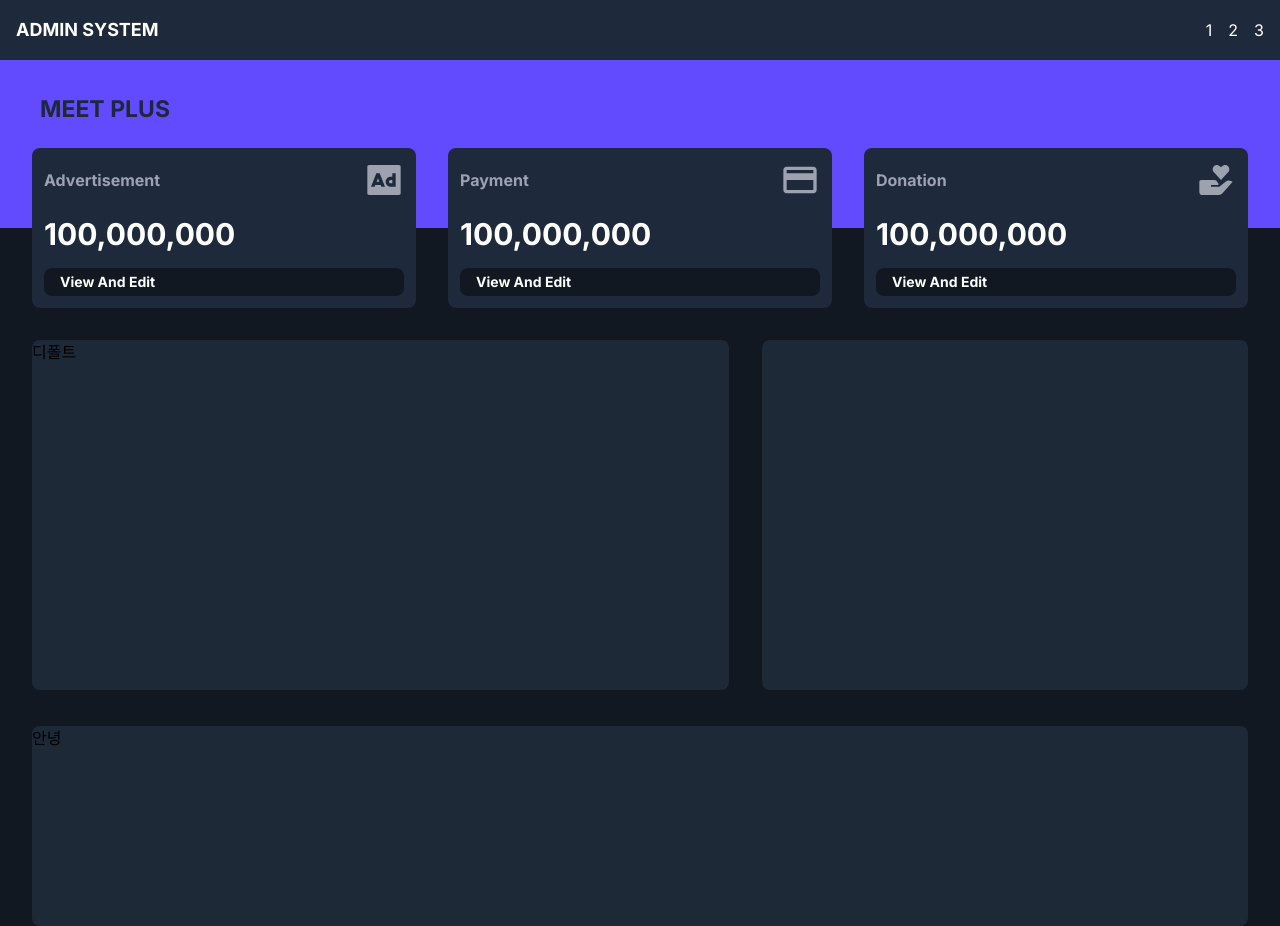
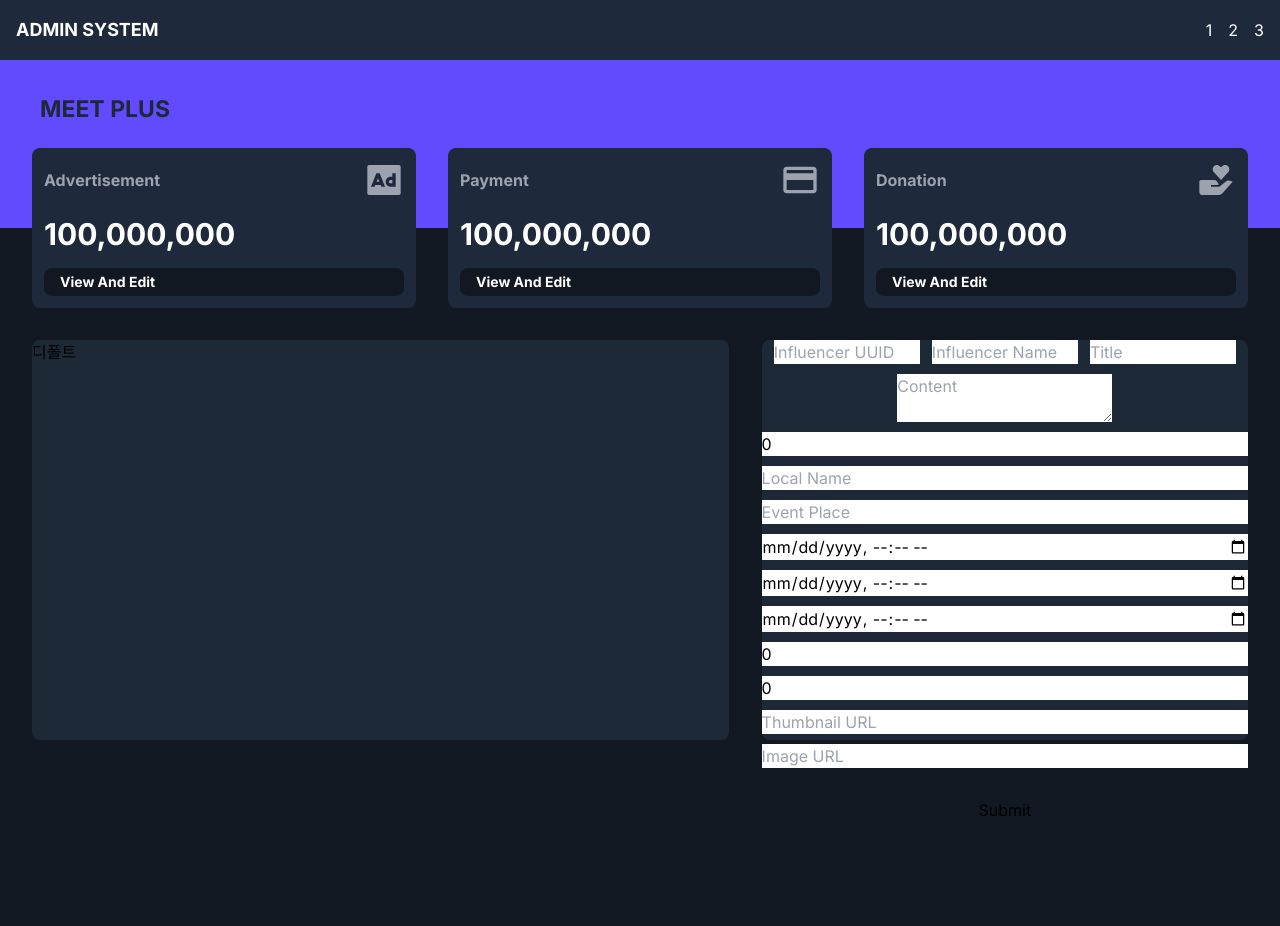
Before and after one commit to 3-RACEHORSE/FE_Admin, a Next.js app: page / in a window 1280 px wide. After the commit the page ends 822 px from the top, so only its background shows below. Built offline with nearby package versions, Linux system fonts and the light colour scheme.

Commit message:
feat: 게시글 작성 입력값 템플릿 적용 (#5)

```diff
--- a/src/app/(afterLogin)/@post/page.tsx
+++ b/src/app/(afterLogin)/@post/page.tsx
@@ -1,8 +1,9 @@
+import Post from "@/components/pages/Post";
+
 export default function Page() {
   return (
-    <div
-      className=" h-full rounded-lg bg-[#1e2938]"
-      style={{ width: "40%" }}
-    ></div>
+    <div className=" h-full rounded-lg bg-[#1e2938]" style={{ width: "40%" }}>
+      <Post />
+    </div>
   );
 }
--- a/src/app/(afterLogin)/@write/page.tsx
+++ /dev/null
@@ -1,9 +0,0 @@
-import Write from "@/components/pages/Write";
-
-export default function Page() {
-  return (
-    <div className=" h-full rounded-lg bg-[#1e2938]" style={{ width: "100%" }}>
-      <Write />
-    </div>
-  );
-}
--- a/src/app/(afterLogin)/layout.tsx
+++ b/src/app/(afterLogin)/layout.tsx
@@ -17,17 +17,15 @@ export default function Layout({
       {children}
       <div
         className="flex items-center justify-between w-full mt-28"
-        style={{ height: "350px", paddingLeft: "2.5%", paddingRight: "2.5%" }}
+        style={{
+          height: "400px",
+          paddingLeft: "2.5%",
+          paddingRight: "2.5%",
+        }}
       >
         {changeComponent}
         {post}
       </div>
-      <div
-        className="flex items-center justify-between w-full mt-9"
-        style={{ height: "200px", paddingLeft: "2.5%", paddingRight: "2.5%" }}
-      >
-        {write}
-      </div>
     </div>
   );
 }
--- a/src/components/layout/TopNav.tsx
+++ b/src/components/layout/TopNav.tsx
@@ -9,6 +9,9 @@ export default function TopNav() {
         MEET PLUS
       </div>
 
+      {/* <button className="absolute top-0 right-0 mt-8 mr-10 bg-[#1e293B] px-4 py-2 text-[13px] rounded">
+        Create New Participant
+      </button> */}
       <section className="absolute -bottom-20 left-0 w-full flex justify-evenly">
         <StautsView type="Advertisement" />
         <StautsView type="Payment" />
--- a/src/components/pages/Payment.tsx
+++ b/src/components/pages/Payment.tsx
@@ -1,6 +1,6 @@
 export default function Payment() {
   return (
-    <div className=" h-full rounded-lg bg-[#1e2938]" style={{ width: "57.3%" }}>
+    <div className="h-full rounded-lg bg-[#1e2938]" style={{ width: "57.3%" }}>
       페이먼트
     </div>
   );
--- /dev/null
+++ b/src/components/pages/Post.tsx
@@ -0,0 +1,195 @@
+"use client";
+
+import React, { useState } from "react";
+
+const Post: React.FC = () => {
+  const [formData, setFormData] = useState({
+    influencerUuid: "",
+    influencerName: "",
+    title: "",
+    content: "",
+    numberOfEventParticipants: 0,
+    localName: "",
+    eventPlace: "",
+    eventStartTime: "",
+    eventCloseTime: "",
+    auctionStartTime: "",
+    startPrice: 0,
+    incrementUnit: 0,
+    thumbnail: "",
+    images: [""],
+  });
+
+  const handleChange = (
+    e: React.ChangeEvent<HTMLInputElement | HTMLTextAreaElement>
+  ) => {
+    const { name, value } = e.target;
+    setFormData((prevData) => ({
+      ...prevData,
+      [name]: value,
+    }));
+  };
+
+  const handleImageChange = (e: React.ChangeEvent<HTMLInputElement>) => {
+    const { name, value } = e.target;
+    setFormData((prevData) => ({
+      ...prevData,
+      images: [value], // Assuming you handle only one image URL for simplicity
+    }));
+  };
+
+  const handleSubmit = async (e: React.FormEvent) => {
+    e.preventDefault();
+
+    console.log(formData);
+    // try {
+    //   const response = await axios.post('your-api-endpoint', formData);
+    //   console.log('Response:', response.data);
+    // } catch (error) {
+    //   console.error('Error submitting form:', error);
+    // }
+  };
+
+  return (
+    <form
+      onSubmit={handleSubmit}
+      style={{
+        display: "flex",
+        flexDirection: "column",
+        width: "100%",
+        margin: "auto",
+      }}
+    >
+      <div
+        style={{
+          display: "flex",
+          justifyContent: "space-evenly",
+        }}
+      >
+        <input
+          type="text"
+          name="influencerUuid"
+          value={formData.influencerUuid}
+          onChange={handleChange}
+          placeholder="Influencer UUID"
+          style={{ marginBottom: "10px", width: "30%" }}
+        />
+        <input
+          type="text"
+          name="influencerName"
+          value={formData.influencerName}
+          onChange={handleChange}
+          placeholder="Influencer Name"
+          style={{ marginBottom: "10px", width: "30%" }}
+        />
+        <input
+          type="text"
+          name="title"
+          value={formData.title}
+          onChange={handleChange}
+          placeholder="Title"
+          style={{ marginBottom: "10px", width: "30%" }}
+        />
+      </div>
+      <div
+        style={{
+          display: "flex",
+          justifyContent: "space-evenly",
+        }}
+      >
+        <textarea
+          name="content"
+          value={formData.content}
+          onChange={handleChange}
+          placeholder="Content"
+          style={{ marginBottom: "10px" }}
+        ></textarea>
+      </div>
+      <input
+        type="number"
+        name="numberOfEventParticipants"
+        value={formData.numberOfEventParticipants}
+        onChange={handleChange}
+        placeholder="Number of Event Participants"
+        style={{ marginBottom: "10px" }}
+      />
+      <input
+        type="text"
+        name="localName"
+        value={formData.localName}
+        onChange={handleChange}
+        placeholder="Local Name"
+        style={{ marginBottom: "10px" }}
+      />
+      <input
+        type="text"
+        name="eventPlace"
+        value={formData.eventPlace}
+        onChange={handleChange}
+        placeholder="Event Place"
+        style={{ marginBottom: "10px" }}
+      />
+      <input
+        type="datetime-local"
+        name="eventStartTime"
+        value={formData.eventStartTime}
+        onChange={handleChange}
+        placeholder="Event Start Time"
+        style={{ marginBottom: "10px" }}
+      />
+      <input
+        type="datetime-local"
+        name="eventCloseTime"
+        value={formData.eventCloseTime}
+        onChange={handleChange}
+        placeholder="Event Close Time"
+        style={{ marginBottom: "10px" }}
+      />
+      <input
+        type="datetime-local"
+        name="auctionStartTime"
+        value={formData.auctionStartTime}
+        onChange={handleChange}
+        placeholder="Auction Start Time"
+        style={{ marginBottom: "10px" }}
+      />
+      <input
+        type="number"
+        name="startPrice"
+        value={formData.startPrice}
+        onChange={handleChange}
+        placeholder="Start Price"
+        style={{ marginBottom: "10px" }}
+      />
+      <input
+        type="number"
+        name="incrementUnit"
+        value={formData.incrementUnit}
+        onChange={handleChange}
+        placeholder="Increment Unit"
+        style={{ marginBottom: "10px" }}
+      />
+      <input
+        type="text"
+        name="thumbnail"
+        value={formData.thumbnail}
+        onChange={handleChange}
+        placeholder="Thumbnail URL"
+        style={{ marginBottom: "10px" }}
+      />
+      <input
+        type="text"
+        name="images"
+        value={formData.images[0]}
+        onChange={handleImageChange}
+        placeholder="Image URL"
+        style={{ marginBottom: "10px" }}
+      />
+      <button type="submit" style={{ marginTop: "20px" }}>
+        Submit
+      </button>
+    </form>
+  );
+};
+
+export default Post;
--- a/src/components/pages/Write.tsx
+++ /dev/null
@@ -1,3 +0,0 @@
-export default function Write() {
-  return <>안녕</>;
-}
```
